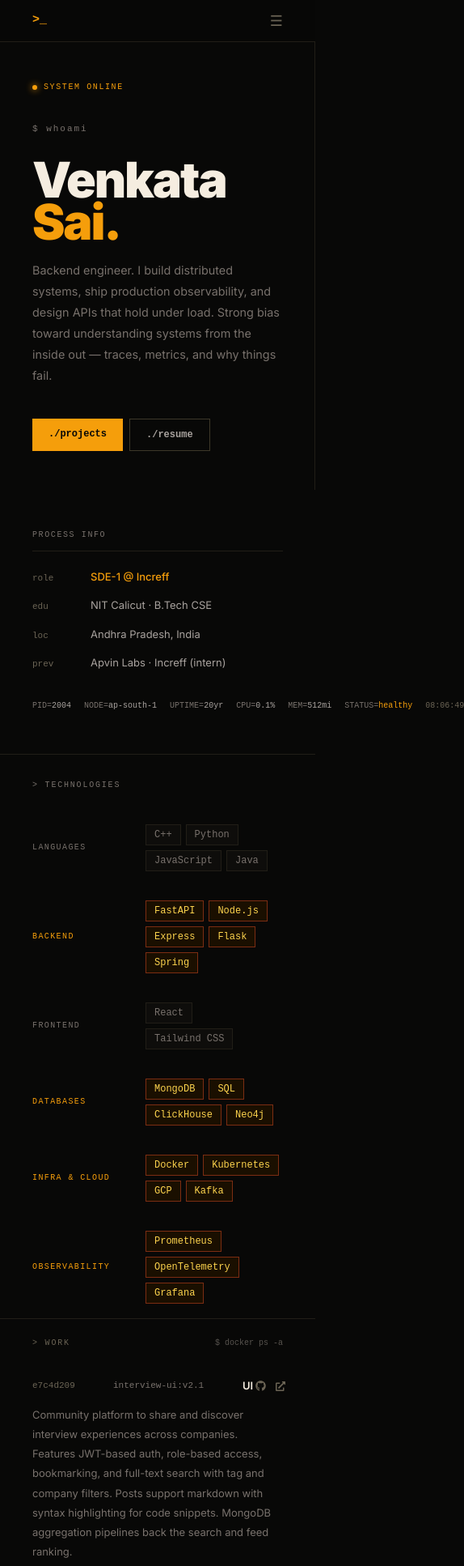
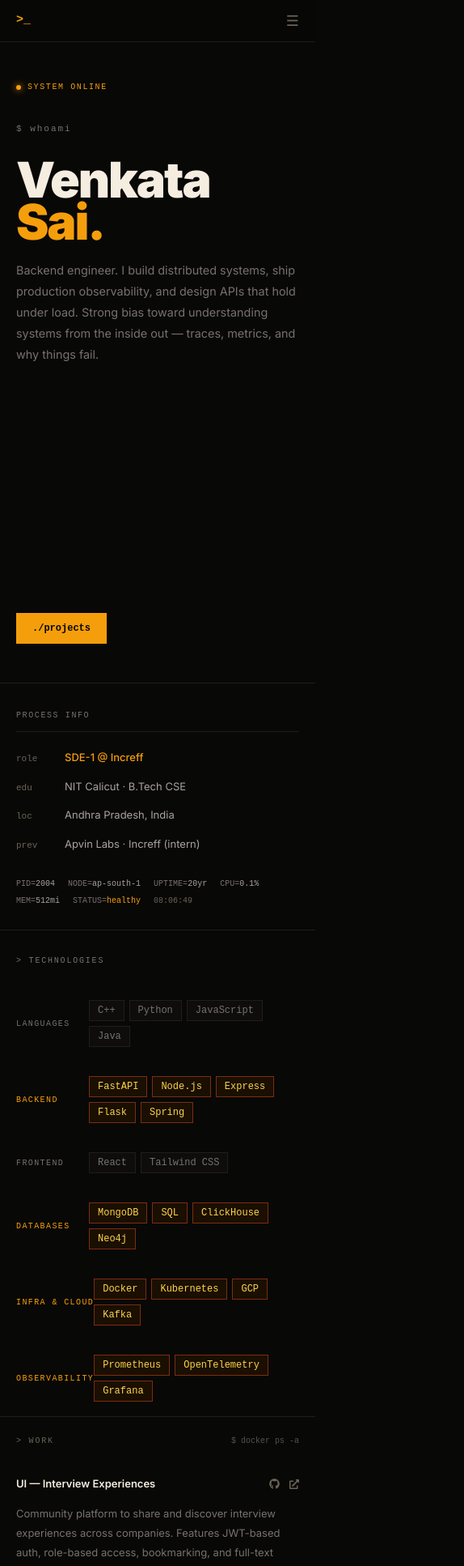
Before and after one commit to venkatasai24/portfolio, a React (Create React App) app: page / in a window 390 px wide. Shown: the top 1934 px of the page at 81% size, 574 px wide, since content can reach past the window. Built offline with nearby package versions, Linux system fonts and the light colour scheme.

Commit message:
fix: layout correction on mobile view

```diff
--- a/src/components/About.js
+++ b/src/components/About.js
@@ -6,7 +6,7 @@ const B = "1px solid #211e17";
 
 const Stat = ({ k, v, accent }) => (
   <div style={{ display: "flex", alignItems: "baseline" }}>
-    <span style={{ fontFamily: "monospace", fontSize: 11, color: "#6b6455", minWidth: 72, flexShrink: 0 }}>{k}</span>
+    <span style={{ fontFamily: "monospace", fontSize: 11, color: "#6b6455", minWidth: 60, flexShrink: 0 }}>{k}</span>
     <span style={{ fontSize: 13, color: accent ? "#f59e0b" : "#a8a29e", fontWeight: accent ? 500 : 400 }}>{v}</span>
   </div>
 );
@@ -41,8 +41,8 @@ const About = () => {
 
       <div className="flex flex-col md:flex-row" style={{ flex: 1 }}>
         {/* Left */}
-        <motion.div className="md:flex-1"
-          style={{ padding: "48px 40px", borderRight: B, display: "flex", flexDirection: "column", justifyContent: "space-between" }}
+        <motion.div className="md:flex-1 px-5 md:px-10 rr-border min-h-[calc(100vh-52px)] md:min-h-0"
+          style={{ paddingTop: 48, paddingBottom: 48, display: "flex", flexDirection: "column", justifyContent: "space-between" }}
           initial={{ opacity: 0, y: 20 }} animate={{ opacity: 1, y: 0 }} transition={{ duration: 0.6, ease: "easeOut" }}>
           <div>
             <div style={{ display: "flex", alignItems: "center", gap: 8, marginBottom: 36 }}>
@@ -74,19 +74,19 @@ const About = () => {
               onMouseLeave={e => (e.currentTarget.style.backgroundColor = "#f59e0b")}>
               ./projects
             </Link>
-            <a href="https://drive.google.com/file/d/1120kuU0KZCbaGno7ePDLGTfin8oGLPhY/view"
+            {/* <a href="https://drive.google.com/file/d/1120kuU0KZCbaGno7ePDLGTfin8oGLPhY/view"
               target="_blank" rel="noopener noreferrer"
               style={{ padding: "10px 20px", fontSize: 12, fontWeight: 600, borderRadius: 0, border: "1px solid #3d3829", color: "#a8a29e", fontFamily: "monospace" }}
               onMouseEnter={e => { e.currentTarget.style.borderColor = "#f59e0b"; e.currentTarget.style.color = "#fcd34d"; }}
               onMouseLeave={e => { e.currentTarget.style.borderColor = "#3d3829"; e.currentTarget.style.color = "#a8a29e"; }}>
               ./resume
-            </a>
+            </a> */}
           </div>
         </motion.div>
 
         {/* Right */}
-        <motion.div className="md:w-2/5"
-          style={{ padding: "48px 40px", display: "flex", flexDirection: "column", justifyContent: "space-between" }}
+        <motion.div className="md:w-2/5 px-5 md:px-10"
+          style={{ paddingTop: 32, paddingBottom: 28, display: "flex", flexDirection: "column", justifyContent: "space-between", minWidth: 0 }}
           initial={{ opacity: 0, x: 20 }} animate={{ opacity: 1, x: 0 }} transition={{ duration: 0.6, delay: 0.15, ease: "easeOut" }}>
           <div>
             <p style={{ fontFamily: "monospace", fontSize: 10, letterSpacing: "0.16em", color: "#78716c", paddingBottom: 12, marginBottom: 22, borderBottom: B }}>
@@ -101,14 +101,14 @@ const About = () => {
             </div>
           </div>
 
-          <div style={{ fontFamily: "monospace", fontSize: 10, lineHeight: 2.2, marginTop: 32 }}>
+          <div style={{ fontFamily: "monospace", fontSize: 10, marginTop: 32, display: "flex", flexWrap: "wrap", columnGap: 16, rowGap: 6 }}>
             {sysInfo.map(({ k, v, accent }) => (
-              <span key={k} style={{ marginRight: 16, whiteSpace: "nowrap" }}>
+              <span key={k} style={{ whiteSpace: "nowrap" }}>
                 <span style={{ color: "#78716c" }}>{k}=</span>
                 <span style={{ color: accent ? "#f59e0b" : "#a8a29e" }}>{v}</span>
               </span>
             ))}
-            <span style={{ color: "#6b6455" }}>{tick}</span>
+            <span style={{ color: "#6b6455", whiteSpace: "nowrap" }}>{tick}</span>
           </div>
         </motion.div>
       </div>
--- a/src/components/Contact.js
+++ b/src/components/Contact.js
@@ -66,13 +66,13 @@ const Contact = () => {
         style: { background: "#0e0d0b", color: "#f5ede0", border: "1px solid #211e17", fontSize: 13 },
       }} />
 
-      <div style={{ padding: "22px 40px" }}>
+      <div className="px-5 md:px-10" style={{ paddingTop: 22, paddingBottom: 22 }}>
         <span style={{ fontFamily: "monospace", fontSize: 10, letterSpacing: "0.18em", color: "#78716c" }}>&gt; GET IN TOUCH</span>
       </div>
 
       <div className="flex flex-col md:flex-row">
-        <motion.div className="md:w-2/5"
-          style={{ padding: "32px 40px", borderRight: B }}
+        <motion.div className="md:w-2/5 px-5 md:px-10 rr-border"
+          style={{ paddingTop: 32, paddingBottom: 32 }}
           initial={{ opacity: 0, x: -20 }} whileInView={{ opacity: 1, x: 0 }} viewport={{ once: true }} transition={{ duration: 0.5 }}>
           <p style={{ fontFamily: "monospace", fontSize: 10, letterSpacing: "0.16em", color: "#78716c", marginBottom: 20 }}>ENDPOINTS</p>
           <div style={{ display: "flex", flexDirection: "column", gap: 14 }}>
@@ -80,8 +80,8 @@ const Contact = () => {
           </div>
         </motion.div>
 
-        <motion.div className="md:flex-1"
-          style={{ padding: "32px 40px" }}
+        <motion.div className="md:flex-1 px-5 md:px-10"
+          style={{ paddingTop: 32, paddingBottom: 32 }}
           initial={{ opacity: 0, x: 20 }} whileInView={{ opacity: 1, x: 0 }} viewport={{ once: true }} transition={{ duration: 0.5 }}>
           <div style={{ marginBottom: 20 }}>
             <p style={{ fontFamily: "monospace", fontSize: 11, color: "#57534e", marginBottom: 4 }}>
@@ -125,7 +125,7 @@ const Contact = () => {
         </motion.div>
       </div>
 
-      <footer style={{ textAlign: "center", padding: "18px 40px", borderTop: B, color: "#78716c", fontSize: 11, fontFamily: "monospace" }}>
+      <footer className="px-5 md:px-10" style={{ textAlign: "center", paddingTop: 18, paddingBottom: 18, borderTop: B, color: "#78716c", fontSize: 11, fontFamily: "monospace" }}>
         exit(0); &nbsp;·&nbsp; venkatasai · {new Date().getFullYear()}
       </footer>
     </section>
--- a/src/components/Header.js
+++ b/src/components/Header.js
@@ -38,7 +38,7 @@ const Header = () => {
         backgroundColor: "rgba(8,8,7,0.93)",
         backdropFilter: "blur(14px)", WebkitBackdropFilter: "blur(14px)",
       }}>
-        <div style={{ height: "100%", display: "flex", alignItems: "center", justifyContent: "space-between", padding: "0 40px" }}>
+        <div className="px-5 md:px-10" style={{ height: "100%", display: "flex", alignItems: "center", justifyContent: "space-between" }}>
           <span style={{ fontFamily: "monospace", color: "#f59e0b", fontWeight: 700, fontSize: 15 }}>&gt;_</span>
           <nav className="hidden md:flex" style={{ alignItems: "center", gap: 32 }}>
             {navLinks.map(link => (
@@ -63,7 +63,7 @@ const Header = () => {
         <div className="md:hidden" style={{
           position: "fixed", top: NAV_H, left: 0, right: 0, bottom: 0, zIndex: 49,
           backgroundColor: "#080807",
-          display: "flex", flexDirection: "column", alignItems: "center", justifyContent: "center", gap: 40,
+          display: "flex", flexDirection: "column", alignItems: "center", justifyContent: "center", gap: 28,
         }}>
           {navLinks.map(link => (
             <Link key={link} to={link} smooth duration={500} offset={-NAV_H} onClick={() => setOpen(false)}
--- a/src/components/Projects.js
+++ b/src/components/Projects.js
@@ -54,9 +54,9 @@ const Row = ({ c, i }) => {
       initial={{ opacity: 0, y: 8 }} whileInView={{ opacity: 1, y: 0 }}
       viewport={{ once: true }} transition={{ duration: 0.35, delay: i * 0.06 }}>
 
-      <div style={{ display: "grid", gridTemplateColumns: COL, alignItems: "center", padding: "14px 40px", gap: 0 }}>
-        <span style={{ fontFamily: "monospace", fontSize: 11, color: "#6b6455" }}>{c.id}</span>
-        <span style={{ fontFamily: "monospace", fontSize: 11, color: "#78716c", paddingRight: 12, overflow: "hidden", textOverflow: "ellipsis", whiteSpace: "nowrap" }}>{c.image}</span>
+      <div className="proj-row-grid px-5 sm:px-10" style={{ paddingTop: 14, paddingBottom: 14 }}>
+        <span className="hidden sm:block" style={{ fontFamily: "monospace", fontSize: 11, color: "#6b6455" }}>{c.id}</span>
+        <span className="hidden sm:block" style={{ fontFamily: "monospace", fontSize: 11, color: "#78716c", paddingRight: 12, overflow: "hidden", textOverflow: "ellipsis", whiteSpace: "nowrap" }}>{c.image}</span>
         <span style={{ fontSize: 13, fontWeight: 600, color: "#f5ede0", paddingRight: 16, overflow: "hidden", textOverflow: "ellipsis", whiteSpace: "nowrap" }}>{c.title}</span>
 
         <div className="hidden sm:flex" style={{ alignItems: "center", gap: 6 }}>
@@ -84,7 +84,7 @@ const Row = ({ c, i }) => {
         </div>
       </div>
 
-      <div style={{ padding: "0 40px 18px" }}>
+      <div className="px-5 sm:px-10" style={{ paddingBottom: 18 }}>
         <p style={{ fontSize: 13, color: "#78716c", lineHeight: 1.85, marginBottom: 12 }}>{c.desc}</p>
         <div style={{ display: "flex", flexWrap: "wrap", alignItems: "center", gap: "10px 24px" }}>
           <div style={{ display: "flex", flexWrap: "wrap", gap: 6 }}>
@@ -101,12 +101,12 @@ const Row = ({ c, i }) => {
 
 const Projects = () => (
   <section id="projects" style={{ backgroundColor: "#080807", borderBottom: B }}>
-    <div style={{ padding: "22px 40px", display: "flex", justifyContent: "space-between", alignItems: "center" }}>
+    <div className="px-5 md:px-10" style={{ paddingTop: 22, paddingBottom: 22, display: "flex", justifyContent: "space-between", alignItems: "center" }}>
       <span style={{ fontFamily: "monospace", fontSize: 10, letterSpacing: "0.18em", color: "#6b6455" }}>&gt; WORK</span>
       <span style={{ fontFamily: "monospace", fontSize: 10, color: "#57534e" }}>$ docker ps -a</span>
     </div>
 
-    <div className="hidden sm:grid" style={{ gridTemplateColumns: COL, padding: "9px 40px", gap: 0 }}>
+    <div className="hidden sm:grid px-5 sm:px-10" style={{ gridTemplateColumns: COL, paddingTop: 9, paddingBottom: 9, gap: 0 }}>
       {["CONTAINER ID", "IMAGE", "NAME", "STATUS", "LINKS"].map((h, i) => (
         <span key={i} style={{ fontFamily: "monospace", fontSize: 9, color: "#78716c", letterSpacing: "0.1em" }}>{h}</span>
       ))}
--- a/src/components/Skills.js
+++ b/src/components/Skills.js
@@ -26,7 +26,7 @@ const Pill = ({ label, accent }) => (
 
 const Skills = () => (
   <section id="skills" style={{ backgroundColor: "#080807", borderBottom: B }}>
-    <div style={{ padding: "22px 40px" }}>
+    <div className="px-5 md:px-10" style={{ paddingTop: 22, paddingBottom: 22 }}>
       <span style={{ fontFamily: "monospace", fontSize: 10, letterSpacing: "0.18em", color: "#78716c" }}>
         &gt; TECHNOLOGIES
       </span>
@@ -34,13 +34,13 @@ const Skills = () => (
 
     {rows.map((row, i) => (
       <motion.div key={row.label}
-        style={{ display: "flex", alignItems: "center", padding: "18px 40px" }}
+        className="px-5 md:px-10" style={{ display: "flex", alignItems: "center", paddingTop: 18, paddingBottom: 18 }}
         initial={{ opacity: 0, x: -12 }}
         whileInView={{ opacity: 1, x: 0 }}
         viewport={{ once: true }}
         transition={{ duration: 0.35, delay: i * 0.06 }}
       >
-        <span style={{ fontFamily: "monospace", fontSize: 10, letterSpacing: "0.14em", color: row.accent ? "#f59e0b" : "#78716c", minWidth: 140, flexShrink: 0 }}>
+        <span className="skill-label" style={{ fontFamily: "monospace", fontSize: 10, letterSpacing: "0.14em", color: row.accent ? "#f59e0b" : "#78716c", minWidth: 140, flexShrink: 0 }}>
           {row.label}
         </span>
         <div style={{ display: "flex", flexWrap: "wrap", gap: 6 }}>
--- a/src/index.css
+++ b/src/index.css
@@ -62,3 +62,25 @@ body {
 .marquee-right { animation: scroll-right 24s linear infinite; }
 .marquee-left2 { animation: scroll-left  38s linear infinite; }
 .marquee-wrap:hover .marquee-track { animation-play-state: paused; }
+
+/* Right border becomes bottom border when panels stack on mobile */
+.rr-border { border-right: 1px solid #211e17; }
+@media (max-width: 767px) {
+  .rr-border { border-right: none; border-bottom: 1px solid #211e17; }
+}
+
+/* Projects: 2-col on mobile, full 5-col on sm+ */
+.proj-row-grid {
+  display: grid;
+  grid-template-columns: 1fr auto;
+  align-items: center;
+  gap: 0;
+}
+@media (min-width: 640px) {
+  .proj-row-grid { grid-template-columns: 100px 160px 1fr 140px 64px; }
+}
+
+/* Skills label narrower on mobile */
+@media (max-width: 639px) {
+  .skill-label { min-width: 90px !important; }
+}
```
